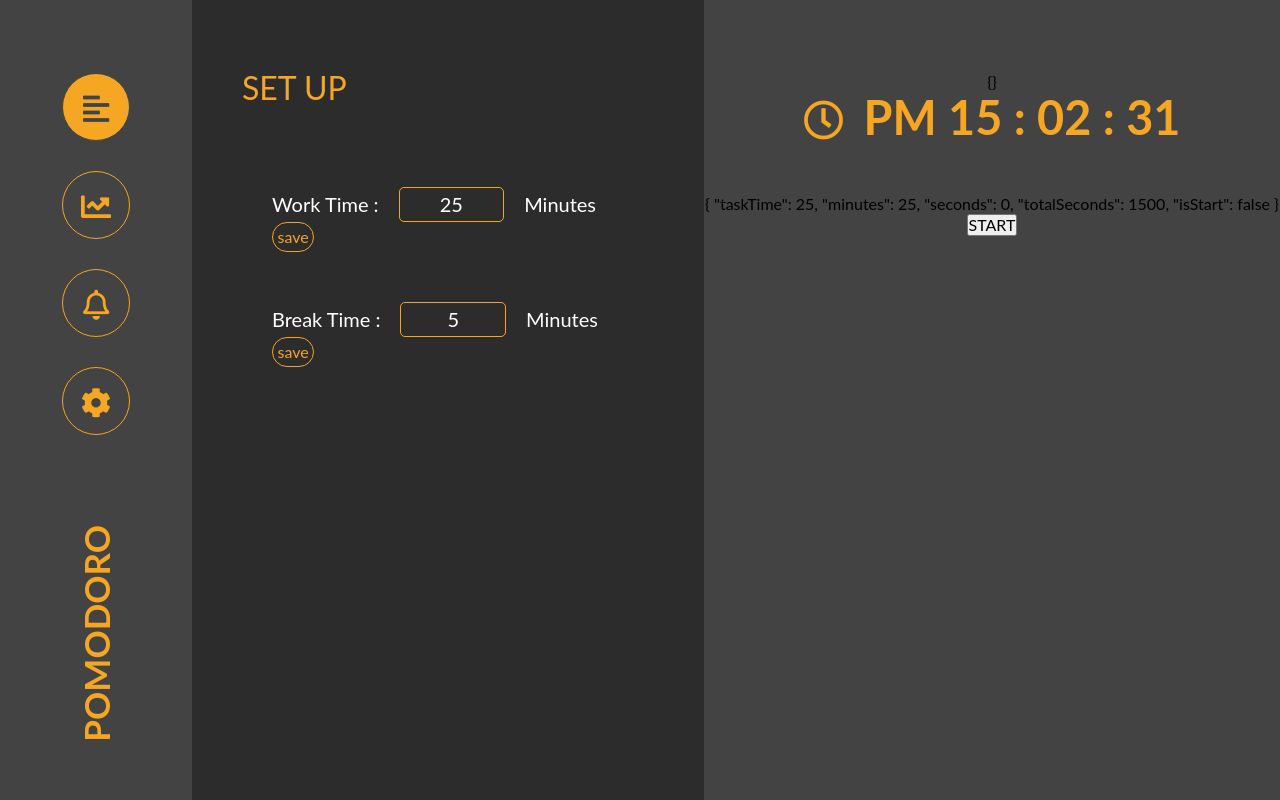
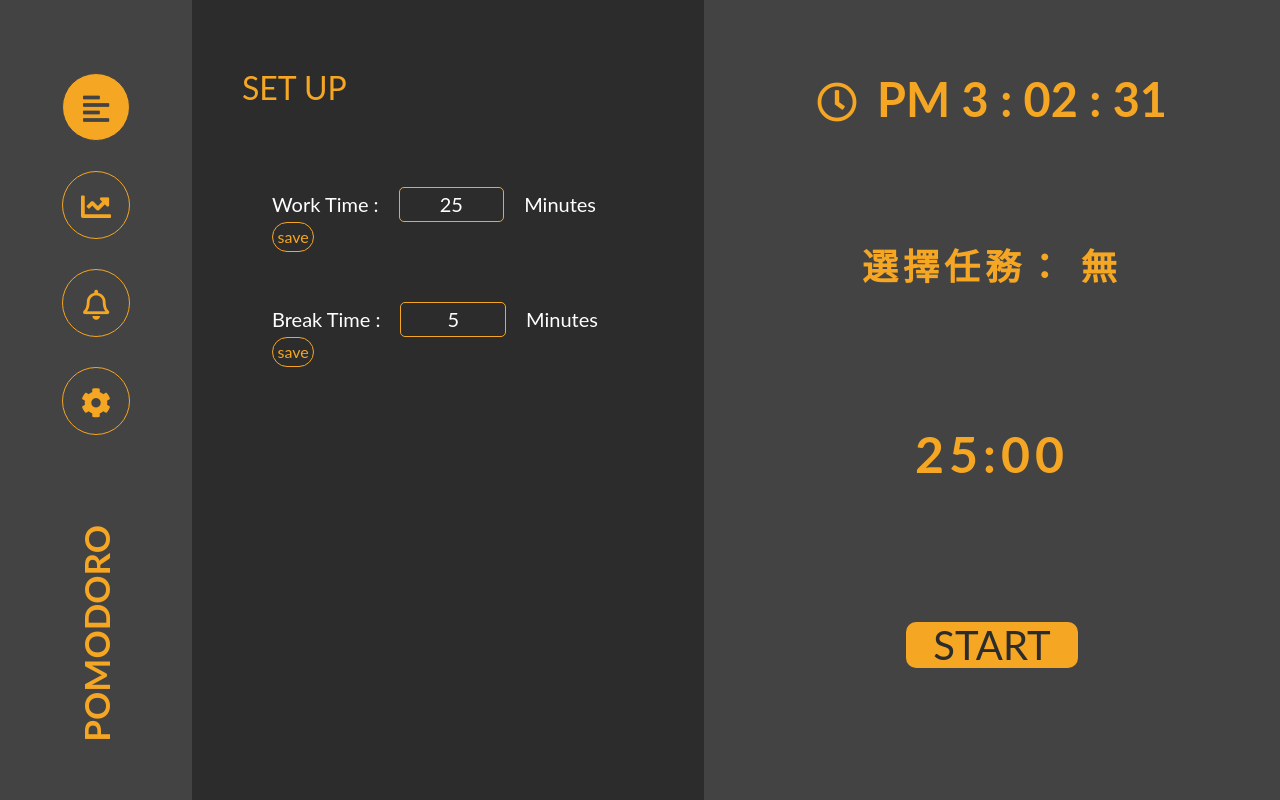
Before and after one commit to a9261020/pomodoro, a Vue app: page /#/setup in a window 1280 px wide. Built offline with nearby package versions, Linux system fonts and the light colour scheme; the HTML template or start-up script is replaced by a standard one.

Commit message:
timeClock layout ok

```diff
--- a/src/assets/scss/layout/_timeclock.scss
+++ b/src/assets/scss/layout/_timeclock.scss
@@ -5,60 +5,36 @@
   width: 45%;
   min-height: 100vh;
   padding: 73px 0 0 0;
-  header {
+  .clock {
     color: $color-primary;
     font-size: 40px;
   }
 
-  .card:nth-child(1) svg circle:nth-child(2) {
-    stroke-dashoffset: calc(440 - (440 * 90) / 100);
-    stroke: red;
-    transform: rotate(-10);
-  }
-
-  .percent {
-    position: relative;
-    width: 150px;
-    height: 150px;
-    border-radius: 50%;
-    box-shadow: inset 0 0 50px #000;
-    background-color: $color-dark2;
-    z-index: 1000;
-
-    svg {
-      position: relative;
-      width: 150px;
-      height: 150px;
-      z-index: 1000;
-      circle {
-        width: 100%;
-        height: 100%;
-        fill: none;
-        stroke: $color-primary;
-        stroke-width: 10;
-        stroke-linecap: round;
-        transform: translate(5px, 5px);
-      }
-      circle:nth-child(2) {
-        stroke-dasharray: 440;
-        stroke-dashoffset: 440;
-      }
+  .taskTimer {
+    display: flex;
+    flex-direction: column;
+    justify-content: space-around;
+    align-items: center;
+    height: 70vh;
+    color: $color-primary;
+    font-size: 40px;
+    .taskTimer-taskTitle {
+      font-size: $text-sm;
+      letter-spacing: 5px;
     }
-
-    .number {
-      position: absolute;
-      top: 0;
-      left: 0;
-      width: 100%;
-      height: 100%;
-      display: flex;
-      justify-content: center;
-      align-items: center;
-      border-radius: 50%;
-      h2 {
-        color: $color-light;
-        font-weight: 700;
-        font-size: 40px;
+    .taskTimer-timer {
+      font-size: $text-xl;
+      letter-spacing: 5px;
+    }
+    .taskTimer-btn {
+      background-color: $color-primary;
+      border-radius: 10px;
+      border: none;
+      color: $color-dark;
+      width: 30%;
+      cursor: pointer;
+      &:focus {
+        outline: none;
       }
     }
   }
--- a/src/components/TimeClock.vue
+++ b/src/components/TimeClock.vue
@@ -1,13 +1,22 @@
 <template>
   <div class="TimeClock text-center">
-    {{ getIsChecked }}
-    <header class="mb-50">
+    <header class="mb-50 clock">
       <i class="far fa-clock mr-20"></i>
       <h3 class="ds-inline-block">{{ titleTime }}</h3>
     </header>
-    <main>
-      {{ this.taskTimer }}
-      <button @click="startTask">
+    <main class="taskTimer">
+      <h3 class="taskTimer-taskTitle">
+        選擇任務：
+        <p
+          class="ds-inline-block"
+          v-show="Object.keys(this.getIsChecked).length === 0"
+        >
+          無
+        </p>
+        <p class="ds-inline-block">{{ getIsChecked.taskTitle }}</p>
+      </h3>
+      <h3 class="taskTimer-timer">{{ timerMinutes }}:{{ timerSeconds }}</h3>
+      <button class="taskTimer-btn" @click="startTask">
         <p v-if="!taskTimer.isStart">START</p>
         <p v-else>PAUSE</p>
       </button>
@@ -27,9 +36,16 @@ export default {
         minutes: 0,
         seconds: 0,
         totalSeconds: 0,
-        isStart: false
+        isStart: false,
       },
-      start: ""
+      breakTimer: {
+        breakTime: 0,
+        minutes: 0,
+        seconds: 0,
+        totalSeconds: 0,
+        isStart: false,
+      },
+      start: "",
     };
   },
   methods: {
@@ -68,7 +84,7 @@ export default {
         this.taskTimer.seconds =
           this.taskTimer.totalSeconds - this.taskTimer.minutes * 60;
       }, 1000);
-    }
+    },
   },
   computed: {
     ...mapGetters("timeModule", ["getWorkTime", "getTotalSeconds"]),
@@ -88,14 +104,18 @@ export default {
           : this.nowTime.getSeconds();
       return this.nowTime.getHours() <= 12
         ? `AM ${hours} : ${minutes} : ${seconds}`
-        : `PM ${hours} : ${minutes} : ${seconds}`;
-    }
-  },
-  created() {
-    setInterval(this.updateTime, 1000);
-    this.taskTimer.totalSeconds = this.getTotalSeconds;
-    this.taskTimer.minutes = this.getWorkTime;
-    this.taskTimer.taskTime = this.getWorkTime;
+        : `PM ${hours - 12} : ${minutes} : ${seconds}`;
+    },
+    timerSeconds() {
+      return this.taskTimer.seconds < 10
+        ? `0${this.taskTimer.seconds}`
+        : this.taskTimer.seconds;
+    },
+    timerMinutes() {
+      return this.taskTimer.minutes < 10
+        ? `0${this.taskTimer.minutes}`
+        : this.taskTimer.minutes;
+    },
   },
   watch: {
     getTotalSeconds() {
@@ -103,7 +123,14 @@ export default {
       this.taskTimer.totalSeconds = this.getTotalSeconds;
       this.taskTimer.minutes = this.getWorkTime;
       this.taskTimer.seconds = 0;
-    }
-  }
+    },
+  },
+  created() {
+    setInterval(this.updateTime, 1000);
+    // 初始化taskTimer
+    this.taskTimer.totalSeconds = this.getTotalSeconds;
+    this.taskTimer.minutes = this.getWorkTime;
+    this.taskTimer.taskTime = this.getWorkTime;
+  },
 };
 </script>
```
